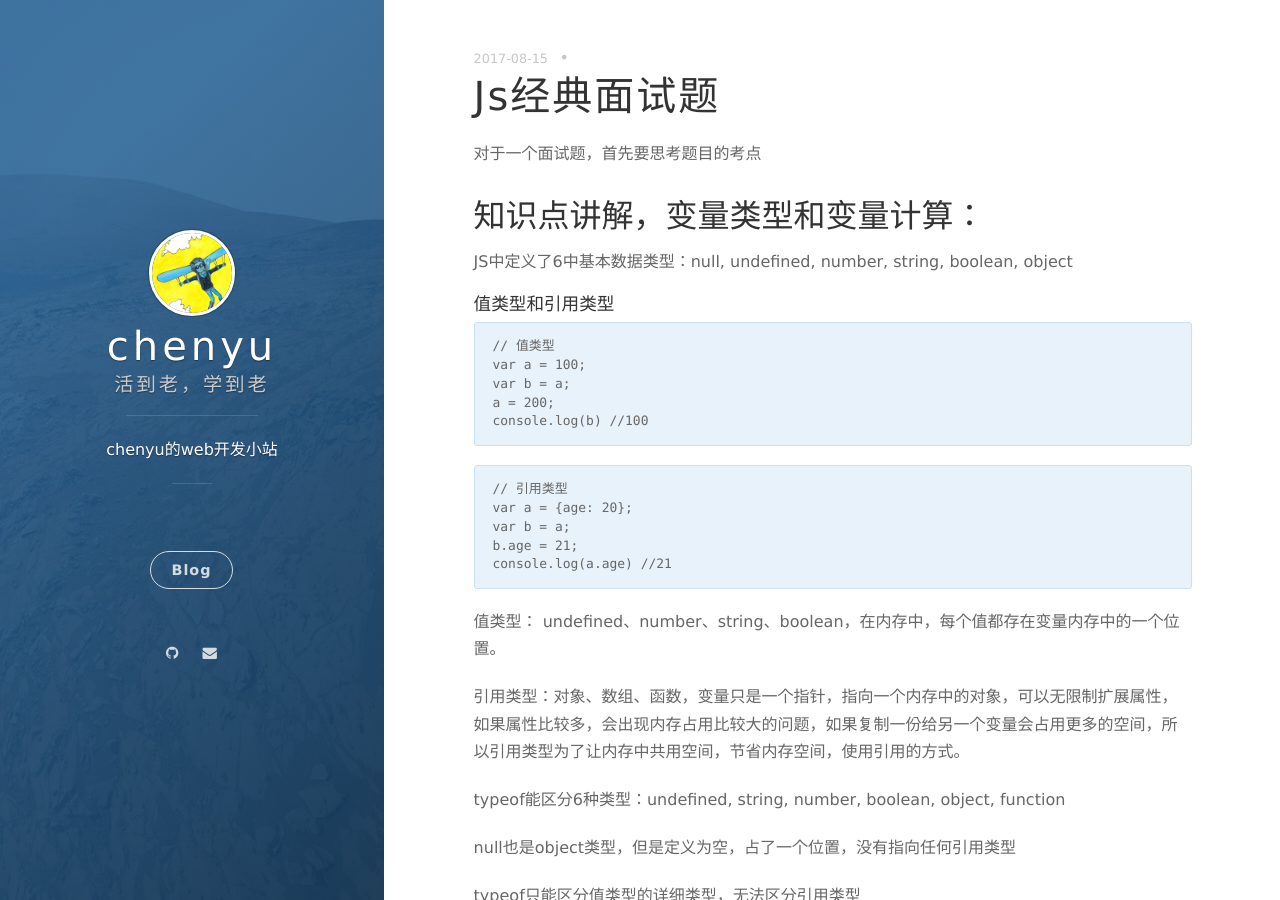
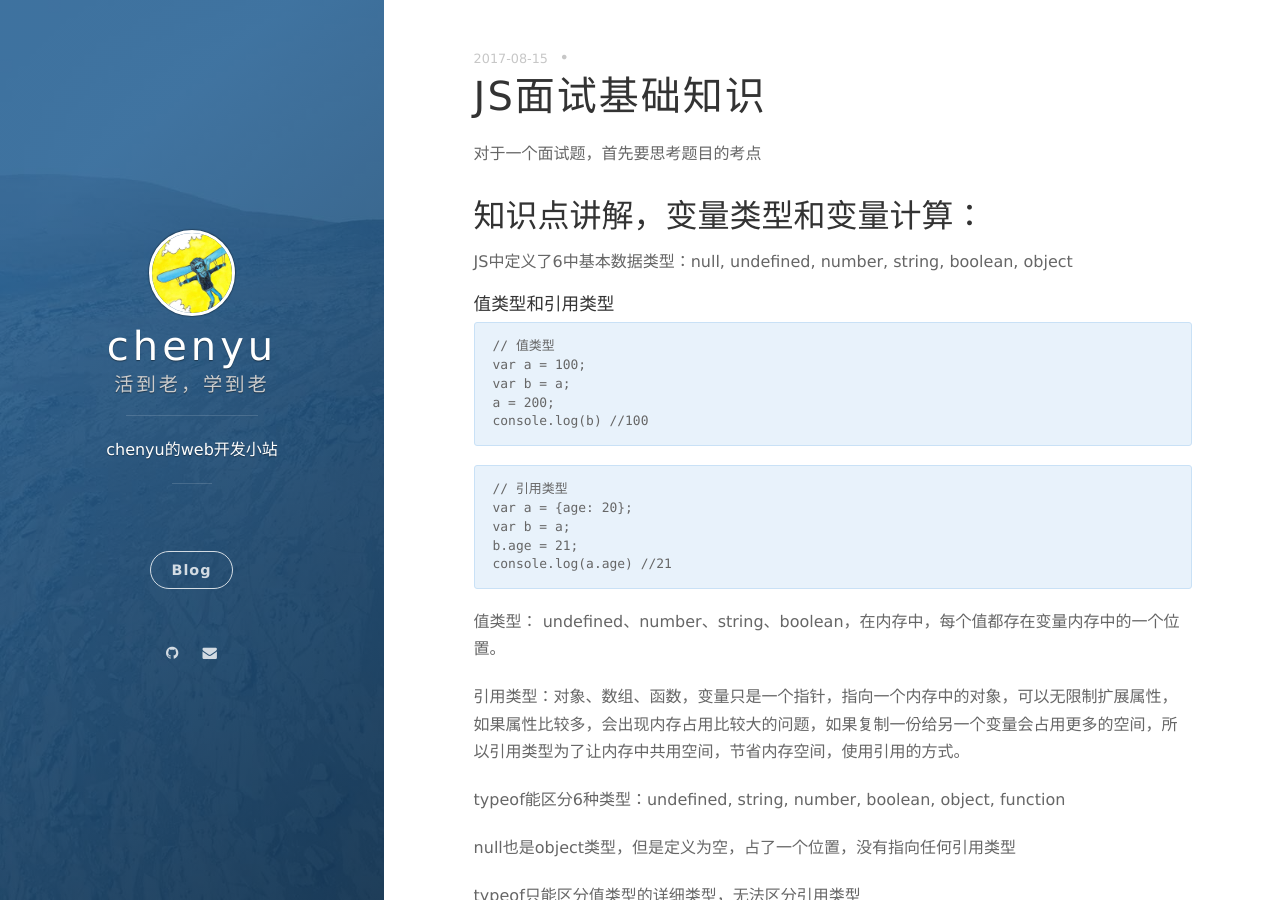
Before and after one commit to cyh5kf/cyh5kf.github.io, a Jekyll site: the page built from _posts/2017-08-15-js-interview-questions.markdown, in a window 1280 px wide and 900 px high. Built offline with Jekyll 4.4.1, drawn with Linux system fonts in a browser that asks for light colours; nearby versions of some CDN libraries; comment, search, counter and statistics services are not loaded.

Commit message:
fix js-interview

```diff
--- a/_posts/2017-08-15-js-interview-questions.markdown
+++ b/_posts/2017-08-15-js-interview-questions.markdown
@@ -1,6 +1,6 @@
 ---
 layout: post
-title: Js经典面试题
+title: JS面试基础知识
 date: 2017-08-15 12:00:00.000000000 +08:00
 ---
 
```
